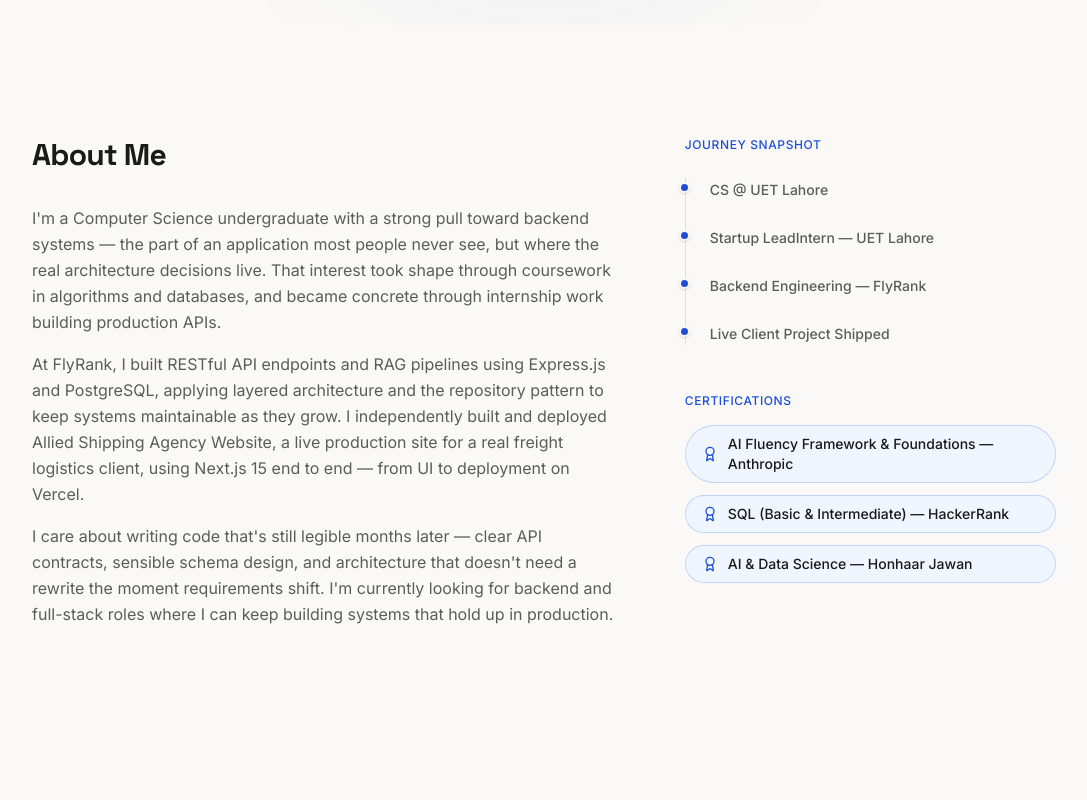
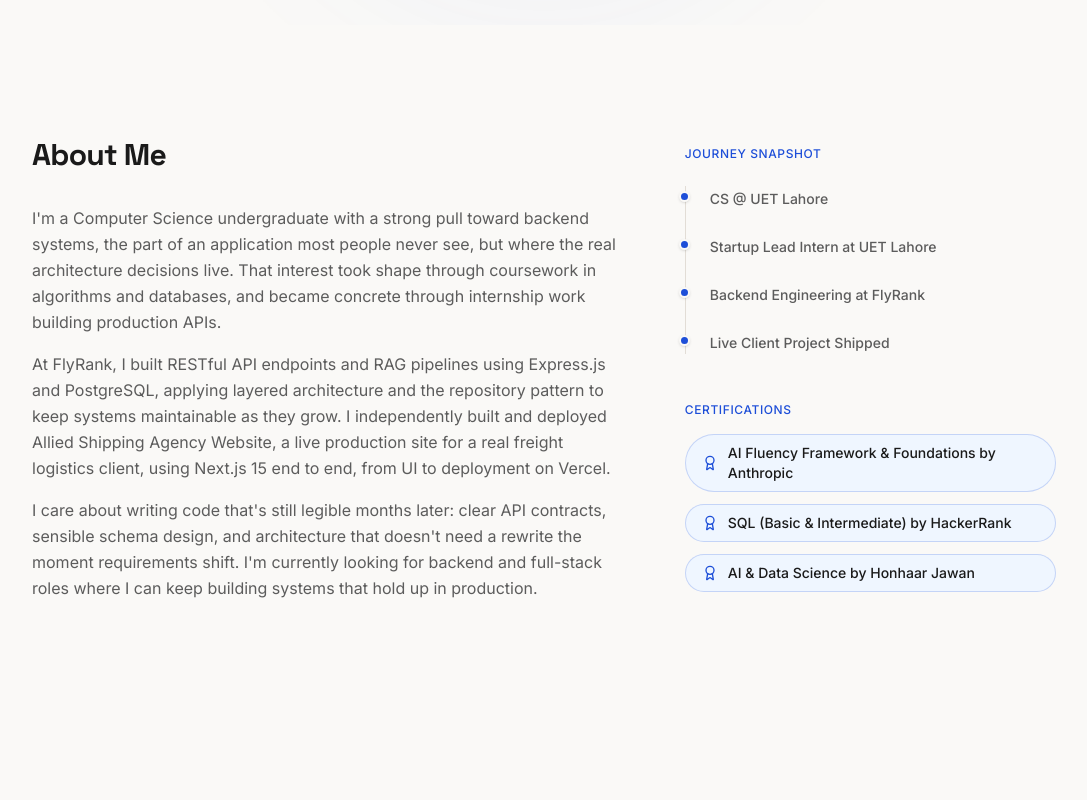
Before and after one commit to Mairaarshad19/Portfolio, a Next.js app: page / in a window 1280 px wide. Shown: the part 840-1640 px from the top of the page, without its empty margins (96-1183 px from the left). Built offline with nearby package versions, Linux system fonts and the light colour scheme.

Commit message:
fix: equal-height About columns and remove unnecessary em-dashes site-wide

```diff
--- a/src/app/layout.tsx
+++ b/src/app/layout.tsx
@@ -19,7 +19,7 @@ const spaceGrotesk = Space_Grotesk({
 });
 
 const siteUrl = "https://mairaarshad.dev";
-const siteName = "Maira Arshad — Software Engineer";
+const siteName = "Maira Arshad, Software Engineer";
 const description =
   "Backend-leaning full-stack developer building with Next.js, Express, and PostgreSQL. BS CS at UET Lahore.";
 
@@ -42,7 +42,7 @@ export const metadata: Metadata = {
         url: "/og.png",
         width: 1200,
         height: 630,
-        alt: "Maira Arshad — Software Engineer",
+        alt: "Maira Arshad, Software Engineer",
       },
     ],
   },
--- a/src/components/About.tsx
+++ b/src/components/About.tsx
@@ -14,9 +14,9 @@ export default function About() {
         ref={ref}
         className={`container-content scroll-reveal ${revealed ? "revealed" : ""}`}
       >
-        <div className="grid grid-cols-1 lg:grid-cols-5 gap-12 lg:gap-16 items-start">
+        <div className="grid grid-cols-1 lg:grid-cols-5 gap-12 lg:gap-16 items-stretch">
           {/* ── LEFT COLUMN — About text (~60%) ── */}
-          <div className="lg:col-span-3">
+          <div className="lg:col-span-3 flex flex-col justify-center">
             <h2 className="text-2xl sm:text-3xl font-display font-bold tracking-tight text-fg mb-8">
               About Me
             </h2>
@@ -29,7 +29,7 @@ export default function About() {
           </div>
 
           {/* ── RIGHT COLUMN — Journey + Certifications (~40%) ── */}
-          <div className="lg:col-span-2">
+          <div className="lg:col-span-2 flex flex-col justify-center">
             {/* Journey snapshot — vertical mini-timeline */}
             <div>
               <h3 className="text-xs font-medium text-accent uppercase tracking-wider mb-6">
--- a/src/components/Skills.tsx
+++ b/src/components/Skills.tsx
@@ -91,9 +91,9 @@ export default function Skills() {
         <p className="text-sm sm:text-base text-fg-muted leading-relaxed max-w-2xl mb-10">
           I build backend systems and full-stack applications with TypeScript
           and Python, working across Express.js, FastAPI, and Next.js. My
-          database experience spans relational, graph, and vector stores —
-          PostgreSQL, Neo4j, and Qdrant — and I use Docker, Git, and CI/CD
-          tooling to keep projects production-ready.
+          database experience spans relational, graph, and vector stores,
+          including PostgreSQL, Neo4j, and Qdrant. I use Docker, Git, and
+          CI/CD tooling to keep projects production-ready.
         </p>
 
         {/* Segmented control tabs */}
--- a/src/data/portfolio-content.ts
+++ b/src/data/portfolio-content.ts
@@ -17,20 +17,20 @@ export const educationContent = {
 
 export const aboutContent = {
   paragraph: [
-    "I'm a Computer Science undergraduate with a strong pull toward backend systems — the part of an application most people never see, but where the real architecture decisions live. That interest took shape through coursework in algorithms and databases, and became concrete through internship work building production APIs.",
-    "At FlyRank, I built RESTful API endpoints and RAG pipelines using Express.js and PostgreSQL, applying layered architecture and the repository pattern to keep systems maintainable as they grow. I independently built and deployed Allied Shipping Agency Website, a live production site for a real freight logistics client, using Next.js 15 end to end — from UI to deployment on Vercel.",
-    "I care about writing code that's still legible months later — clear API contracts, sensible schema design, and architecture that doesn't need a rewrite the moment requirements shift. I'm currently looking for backend and full-stack roles where I can keep building systems that hold up in production.",
+    "I'm a Computer Science undergraduate with a strong pull toward backend systems, the part of an application most people never see, but where the real architecture decisions live. That interest took shape through coursework in algorithms and databases, and became concrete through internship work building production APIs.",
+    "At FlyRank, I built RESTful API endpoints and RAG pipelines using Express.js and PostgreSQL, applying layered architecture and the repository pattern to keep systems maintainable as they grow. I independently built and deployed Allied Shipping Agency Website, a live production site for a real freight logistics client, using Next.js 15 end to end, from UI to deployment on Vercel.",
+    "I care about writing code that's still legible months later: clear API contracts, sensible schema design, and architecture that doesn't need a rewrite the moment requirements shift. I'm currently looking for backend and full-stack roles where I can keep building systems that hold up in production.",
   ],
   journeyMilestones: [
     "CS @ UET Lahore",
-    "Startup LeadIntern — UET Lahore",
-    "Backend Engineering — FlyRank",
+    "Startup Lead Intern at UET Lahore",
+    "Backend Engineering at FlyRank",
     "Live Client Project Shipped",
   ],
   certifications: [
-    "AI Fluency Framework & Foundations — Anthropic",
-    "SQL (Basic & Intermediate) — HackerRank",
-    "AI & Data Science — Honhaar Jawan",
+    "AI Fluency Framework & Foundations by Anthropic",
+    "SQL (Basic & Intermediate) by HackerRank",
+    "AI & Data Science by Honhaar Jawan",
   ],
 };
 
@@ -93,7 +93,7 @@ export const projectsContent: Project[] = [
   {
     name: "Allied Shipping Agency Website",
     description:
-      "A live, production website for a freight forwarding and logistics company, built solo and actively maintained for a real client — focused on performance, responsive design, and clean corporate UI/UX.",
+      "A live, production website for a freight forwarding and logistics company, built solo and actively maintained for a real client, focused on performance, responsive design, and clean corporate UI/UX.",
     techStack: ["Next.js 15 (App Router)", "TypeScript", "Tailwind CSS", "React", "Vercel"],
     links: {
       live: "https://allied-shipping-agency.vercel.app/",
@@ -106,7 +106,7 @@ export const projectsContent: Project[] = [
   {
     name: "QueryMind (SmartCRM)",
     description:
-      "Co-designed a multi-paradigm data platform unifying PostgreSQL, Neo4j, and Qdrant under one natural-language query interface — no SQL or vector-search expertise required.",
+      "Co-designed a multi-paradigm data platform unifying PostgreSQL, Neo4j, and Qdrant under one natural-language query interface, with no SQL or vector-search expertise required.",
     techStack: ["PostgreSQL", "Neo4j", "Qdrant", "FastAPI", "Google Gemini", "Python"],
     links: {},
     featured: false,
@@ -116,7 +116,7 @@ export const projectsContent: Project[] = [
   {
     name: "Smart Emergency Response System",
     description:
-      "Built a full-stack desktop app for ambulance dispatch and coverage analysis, implementing core data structures from scratch — Priority Queue, Graph, AVL Tree, Hash Table — with Dijkstra's routing and Google Maps integration for live tracking.",
+      "Built a full-stack desktop app for ambulance dispatch and coverage analysis, implementing core data structures from scratch: Priority Queue, Graph, AVL Tree, Hash Table, with Dijkstra's routing and Google Maps integration for live tracking.",
     techStack: ["C#", ".NET", "MySQL", "Google Maps API"],
     links: {
       github: "https://github.com/Mairaarshad19/Smart_Emergency_Response_System",
@@ -128,7 +128,7 @@ export const projectsContent: Project[] = [
   {
     name: "VOXLINK",
     description:
-      "Developed an offline, voice-controlled classroom automation system using Flutter and ESP32 — featuring on-device intent-matching across 114 phrase variations and Bluetooth Classic (SPP) for real-time hardware control.",
+      "Developed an offline, voice-controlled classroom automation system using Flutter and ESP32, featuring on-device intent-matching across 114 phrase variations and Bluetooth Classic (SPP) for real-time hardware control.",
     techStack: ["Flutter", "ESP32", "Bluetooth Classic (SPP)", "Arduino C++"],
     links: {
       github: "https://github.com/Mairaarshad19/VOXLINK-VoiceAutomation",
@@ -149,25 +149,25 @@ export const capabilitiesContent: Capability[] = [
   {
     title: "Backend API Development",
     description:
-      "Designing and building RESTful APIs with Express.js and FastAPI — from endpoint structuring and payload design to authentication and error handling. Applied this at FlyRank building structured-output pipelines and RAG systems.",
+      "Designing and building RESTful APIs with Express.js and FastAPI, from endpoint structuring and payload design to authentication and error handling. Applied this at FlyRank building structured-output pipelines and RAG systems.",
     icon: "Server",
   },
   {
     title: "Full-Stack Web Applications",
     description:
-      "Building complete web applications end-to-end with Next.js, TypeScript, and PostgreSQL — built and maintained a live production site for a freight logistics client, from UI to deployment.",
+      "Building complete web applications end-to-end with Next.js, TypeScript, and PostgreSQL. Built and maintained a live production site for a freight logistics client, from UI to deployment.",
     icon: "Globe",
   },
   {
     title: "Database Design & Architecture",
     description:
-      "Designing relational schemas and working across relational, graph, and vector databases (PostgreSQL, Neo4j, Qdrant) — applied in QueryMind's multi-paradigm CRM platform.",
+      "Designing relational schemas and working across relational, graph, and vector databases (PostgreSQL, Neo4j, Qdrant), applied in QueryMind's multi-paradigm CRM platform.",
     icon: "Database",
   },
   {
     title: "AI-Integrated Workflows",
     description:
-      "Building structured-output pipelines, RAG systems, and evaluation rubrics for AI-assisted workflows — applied during my internship at FlyRank.",
+      "Building structured-output pipelines, RAG systems, and evaluation rubrics for AI-assisted workflows, applied during my internship at FlyRank.",
     icon: "Cpu",
   },
 ];
```
